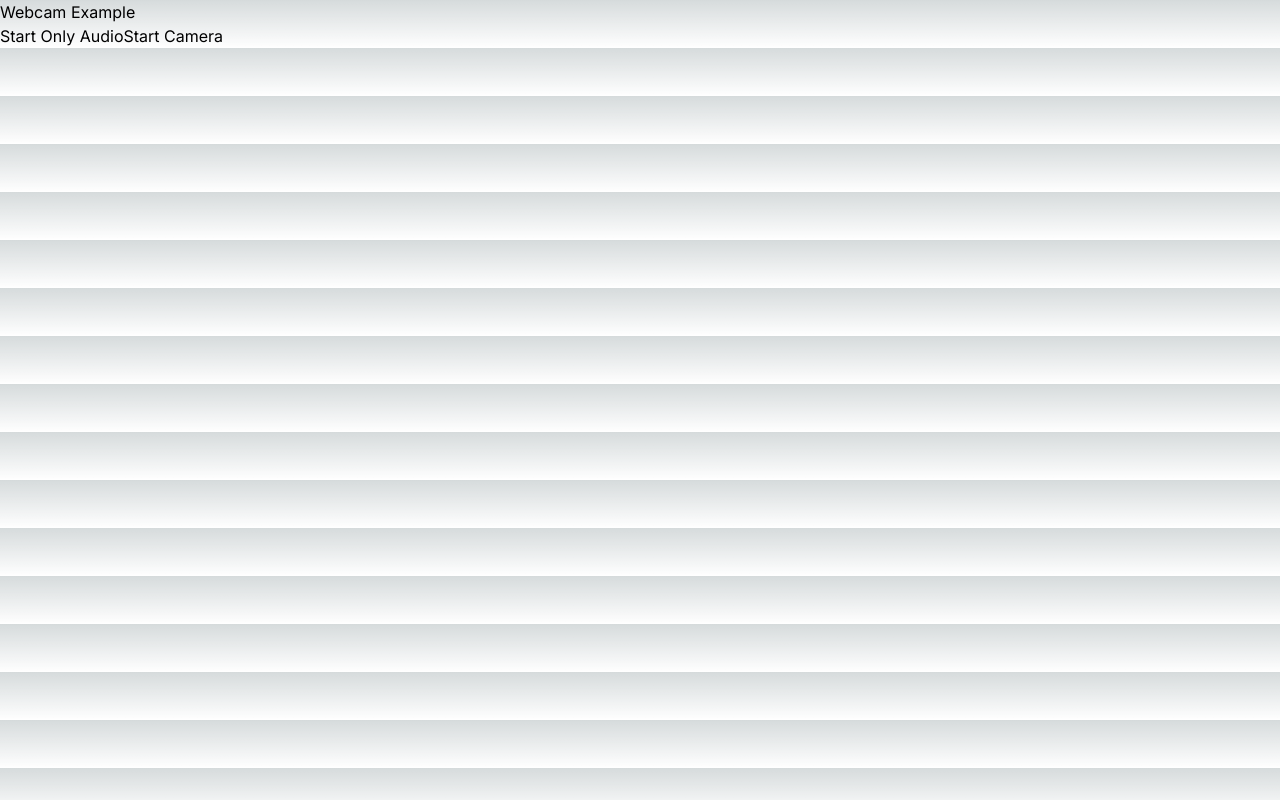
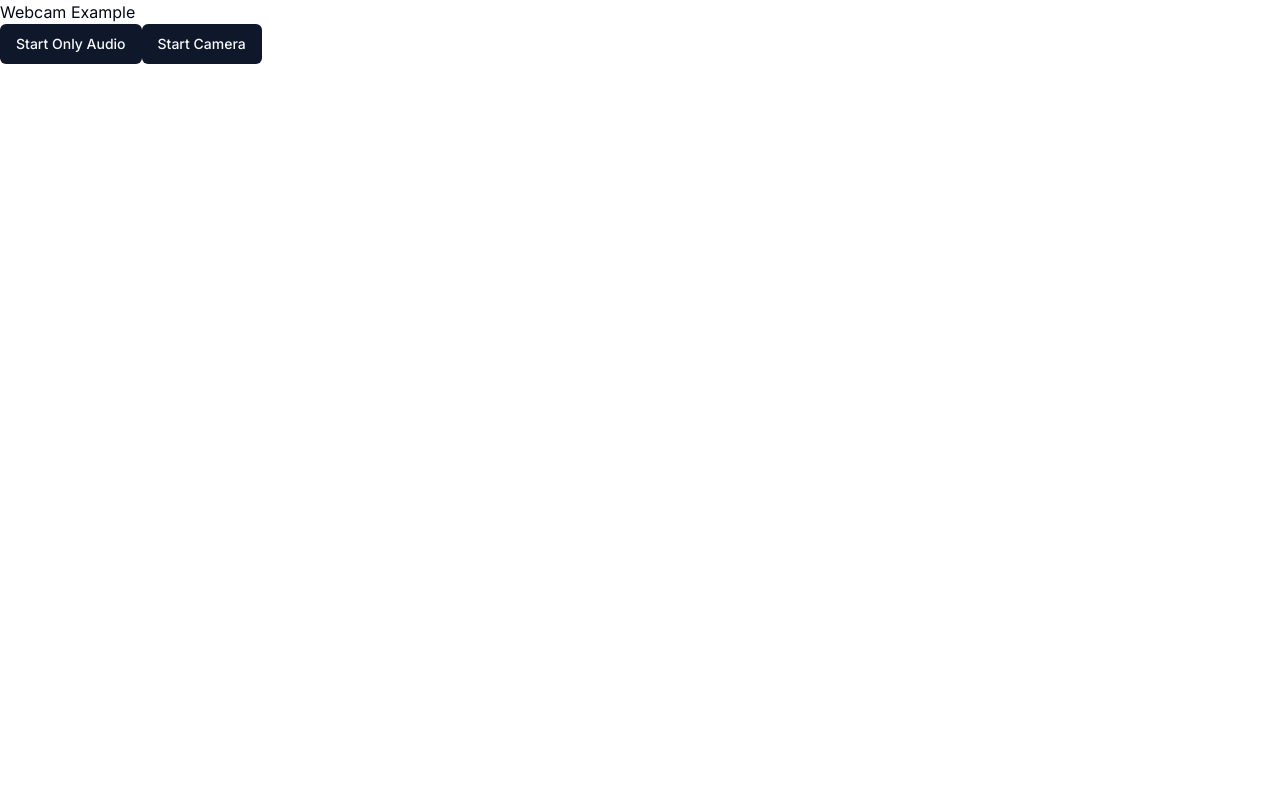
Before and after one commit to wesleibruno/nextjs-camera, a Next.js app: page / in a window 1280 px wide. Built offline with nearby package versions, Linux system fonts and the light colour scheme.

Commit message:
Button ShadcnUI

```diff
--- a/app/globals.css
+++ b/app/globals.css
@@ -2,32 +2,75 @@
   @tailwind components;
   @tailwind utilities;
 
+  @layer base {
     :root {
-  --foreground-rgb: 0, 0, 0;
-  --background-start-rgb: 214, 219, 220;
-  --background-end-rgb: 255, 255, 255;
+      --background: 0 0% 100%;
+      --foreground: 222.2 84% 4.9%;
+
+      --card: 0 0% 100%;
+      --card-foreground: 222.2 84% 4.9%;
+
+      --popover: 0 0% 100%;
+      --popover-foreground: 222.2 84% 4.9%;
+
+      --primary: 222.2 47.4% 11.2%;
+      --primary-foreground: 210 40% 98%;
+
+      --secondary: 210 40% 96.1%;
+      --secondary-foreground: 222.2 47.4% 11.2%;
+
+      --muted: 210 40% 96.1%;
+      --muted-foreground: 215.4 16.3% 46.9%;
+
+      --accent: 210 40% 96.1%;
+      --accent-foreground: 222.2 47.4% 11.2%;
+
+      --destructive: 0 84.2% 60.2%;
+      --destructive-foreground: 210 40% 98%;
+
+      --border: 214.3 31.8% 91.4%;
+      --input: 214.3 31.8% 91.4%;
+      --ring: 222.2 84% 4.9%;
+
+      --radius: 0.5rem;
     }
 
-@media (prefers-color-scheme: dark) {
-  :root {
-    --foreground-rgb: 255, 255, 255;
-    --background-start-rgb: 0, 0, 0;
-    --background-end-rgb: 0, 0, 0;
+    .dark {
+      --background: 222.2 84% 4.9%;
+      --foreground: 210 40% 98%;
+
+      --card: 222.2 84% 4.9%;
+      --card-foreground: 210 40% 98%;
+
+      --popover: 222.2 84% 4.9%;
+      --popover-foreground: 210 40% 98%;
+
+      --primary: 210 40% 98%;
+      --primary-foreground: 222.2 47.4% 11.2%;
+
+      --secondary: 217.2 32.6% 17.5%;
+      --secondary-foreground: 210 40% 98%;
+
+      --muted: 217.2 32.6% 17.5%;
+      --muted-foreground: 215 20.2% 65.1%;
+
+      --accent: 217.2 32.6% 17.5%;
+      --accent-foreground: 210 40% 98%;
+
+      --destructive: 0 62.8% 30.6%;
+      --destructive-foreground: 210 40% 98%;
+
+      --border: 217.2 32.6% 17.5%;
+      --input: 217.2 32.6% 17.5%;
+      --ring: 212.7 26.8% 83.9%;
     }
   }
 
+  @layer base {
+    * {
+      @apply border-border;
+    }
     body {
-  color: rgb(var(--foreground-rgb));
-  background: linear-gradient(
-      to bottom,
-      transparent,
-      rgb(var(--background-end-rgb))
-    )
-    rgb(var(--background-start-rgb));
-}
-
-@layer utilities {
-  .text-balance {
-    text-wrap: balance;
+      @apply bg-background text-foreground;
     }
   }
--- a/app/page.tsx
+++ b/app/page.tsx
@@ -1,4 +1,5 @@
 "use client";
+import { Button } from '@/components/ui/button';
 import { useState, useRef } from 'react';
 import Webcam from 'react-webcam';
 
@@ -31,22 +32,29 @@
     <div>
       <h1>Webcam Example</h1>
       {isCameraOn ? (
-        <div>
+        <div style={{ position: 'relative', width: '100%', height: '100%' }}>
           <Webcam
             audio={isAudioOn}
             videoConstraints={{ facingMode: facingMode }}
             ref={webcamRef}
+            style={{ width: '100%', height: '100%' }}
           />
-          <button onClick={toggleCamera}>Stop Camera</button>
-          <button onClick={toggleAudio}>
-            {isAudioOn ? 'Pause Audio' : 'Resume Audio'}
-          </button>
-          <button onClick={switchCameraFacingMode}>Switch Camera</button>
+          <div style={{ position: 'absolute', bottom: 10, left: 10 }}>
+            <Button onClick={toggleCamera}>
+              Stop Camera
+            </Button>
+            <Button onClick={toggleAudio}>
+              {isAudioOn ? 'Pause Audio' : 'Resume Audio'}
+            </Button>
+            <Button onClick={switchCameraFacingMode}>
+              Switch Camera
+            </Button>
+          </div>
         </div>
       ) : (
         <div>
-          <button onClick={startOnlyAudio}>Start Only Audio</button>
-          <button onClick={toggleCamera}>Start Camera</button>
+          <Button onClick={startOnlyAudio}>Start Only Audio</Button>
+          <Button onClick={toggleCamera}>Start Camera</Button>
         </div>
       )}
     </div>
--- /dev/null
+++ b/components/ui/button.tsx
@@ -0,0 +1,56 @@
+import * as React from "react"
+import { Slot } from "@radix-ui/react-slot"
+import { cva, type VariantProps } from "class-variance-authority"
+
+import { cn } from "@/lib/utils"
+
+const buttonVariants = cva(
+  "inline-flex items-center justify-center whitespace-nowrap rounded-md text-sm font-medium ring-offset-background transition-colors focus-visible:outline-none focus-visible:ring-2 focus-visible:ring-ring focus-visible:ring-offset-2 disabled:pointer-events-none disabled:opacity-50",
+  {
+    variants: {
+      variant: {
+        default: "bg-primary text-primary-foreground hover:bg-primary/90",
+        destructive:
+          "bg-destructive text-destructive-foreground hover:bg-destructive/90",
+        outline:
+          "border border-input bg-background hover:bg-accent hover:text-accent-foreground",
+        secondary:
+          "bg-secondary text-secondary-foreground hover:bg-secondary/80",
+        ghost: "hover:bg-accent hover:text-accent-foreground",
+        link: "text-primary underline-offset-4 hover:underline",
+      },
+      size: {
+        default: "h-10 px-4 py-2",
+        sm: "h-9 rounded-md px-3",
+        lg: "h-11 rounded-md px-8",
+        icon: "h-10 w-10",
+      },
+    },
+    defaultVariants: {
+      variant: "default",
+      size: "default",
+    },
+  }
+)
+
+export interface ButtonProps
+  extends React.ButtonHTMLAttributes<HTMLButtonElement>,
+    VariantProps<typeof buttonVariants> {
+  asChild?: boolean
+}
+
+const Button = React.forwardRef<HTMLButtonElement, ButtonProps>(
+  ({ className, variant, size, asChild = false, ...props }, ref) => {
+    const Comp = asChild ? Slot : "button"
+    return (
+      <Comp
+        className={cn(buttonVariants({ variant, size, className }))}
+        ref={ref}
+        {...props}
+      />
+    )
+  }
+)
+Button.displayName = "Button"
+
+export { Button, buttonVariants }
--- /dev/null
+++ b/lib/utils.ts
@@ -0,0 +1,6 @@
+import { type ClassValue, clsx } from "clsx"
+import { twMerge } from "tailwind-merge"
+
+export function cn(...inputs: ClassValue[]) {
+  return twMerge(clsx(inputs))
+}
--- a/tailwind.config.ts
+++ b/tailwind.config.ts
@@ -1,20 +1,80 @@
-import type { Config } from "tailwindcss";
+import type { Config } from "tailwindcss"
 
-const config: Config = {
+const config = {
+  darkMode: ["class"],
   content: [
-    "./pages/**/*.{js,ts,jsx,tsx,mdx}",
-    "./components/**/*.{js,ts,jsx,tsx,mdx}",
-    "./app/**/*.{js,ts,jsx,tsx,mdx}",
-  ],
+    './pages/**/*.{ts,tsx}',
+    './components/**/*.{ts,tsx}',
+    './app/**/*.{ts,tsx}',
+    './src/**/*.{ts,tsx}',
+	],
+  prefix: "",
   theme: {
+    container: {
+      center: true,
+      padding: "2rem",
+      screens: {
+        "2xl": "1400px",
+      },
+    },
     extend: {
-      backgroundImage: {
-        "gradient-radial": "radial-gradient(var(--tw-gradient-stops))",
-        "gradient-conic":
-          "conic-gradient(from 180deg at 50% 50%, var(--tw-gradient-stops))",
+      colors: {
+        border: "hsl(var(--border))",
+        input: "hsl(var(--input))",
+        ring: "hsl(var(--ring))",
+        background: "hsl(var(--background))",
+        foreground: "hsl(var(--foreground))",
+        primary: {
+          DEFAULT: "hsl(var(--primary))",
+          foreground: "hsl(var(--primary-foreground))",
+        },
+        secondary: {
+          DEFAULT: "hsl(var(--secondary))",
+          foreground: "hsl(var(--secondary-foreground))",
+        },
+        destructive: {
+          DEFAULT: "hsl(var(--destructive))",
+          foreground: "hsl(var(--destructive-foreground))",
+        },
+        muted: {
+          DEFAULT: "hsl(var(--muted))",
+          foreground: "hsl(var(--muted-foreground))",
+        },
+        accent: {
+          DEFAULT: "hsl(var(--accent))",
+          foreground: "hsl(var(--accent-foreground))",
+        },
+        popover: {
+          DEFAULT: "hsl(var(--popover))",
+          foreground: "hsl(var(--popover-foreground))",
+        },
+        card: {
+          DEFAULT: "hsl(var(--card))",
+          foreground: "hsl(var(--card-foreground))",
+        },
+      },
+      borderRadius: {
+        lg: "var(--radius)",
+        md: "calc(var(--radius) - 2px)",
+        sm: "calc(var(--radius) - 4px)",
+      },
+      keyframes: {
+        "accordion-down": {
+          from: { height: "0" },
+          to: { height: "var(--radix-accordion-content-height)" },
+        },
+        "accordion-up": {
+          from: { height: "var(--radix-accordion-content-height)" },
+          to: { height: "0" },
+        },
+      },
+      animation: {
+        "accordion-down": "accordion-down 0.2s ease-out",
+        "accordion-up": "accordion-up 0.2s ease-out",
       },
     },
   },
-  plugins: [],
-};
-export default config;
+  plugins: [require("tailwindcss-animate")],
+} satisfies Config
+
+export default config
```
Also changed, not shown: package.json (+7 -1 lines), components.json (added), 1 other file (tests, documents, lock files or other folders). Lines whose indentation alone changed are shown as unchanged.
